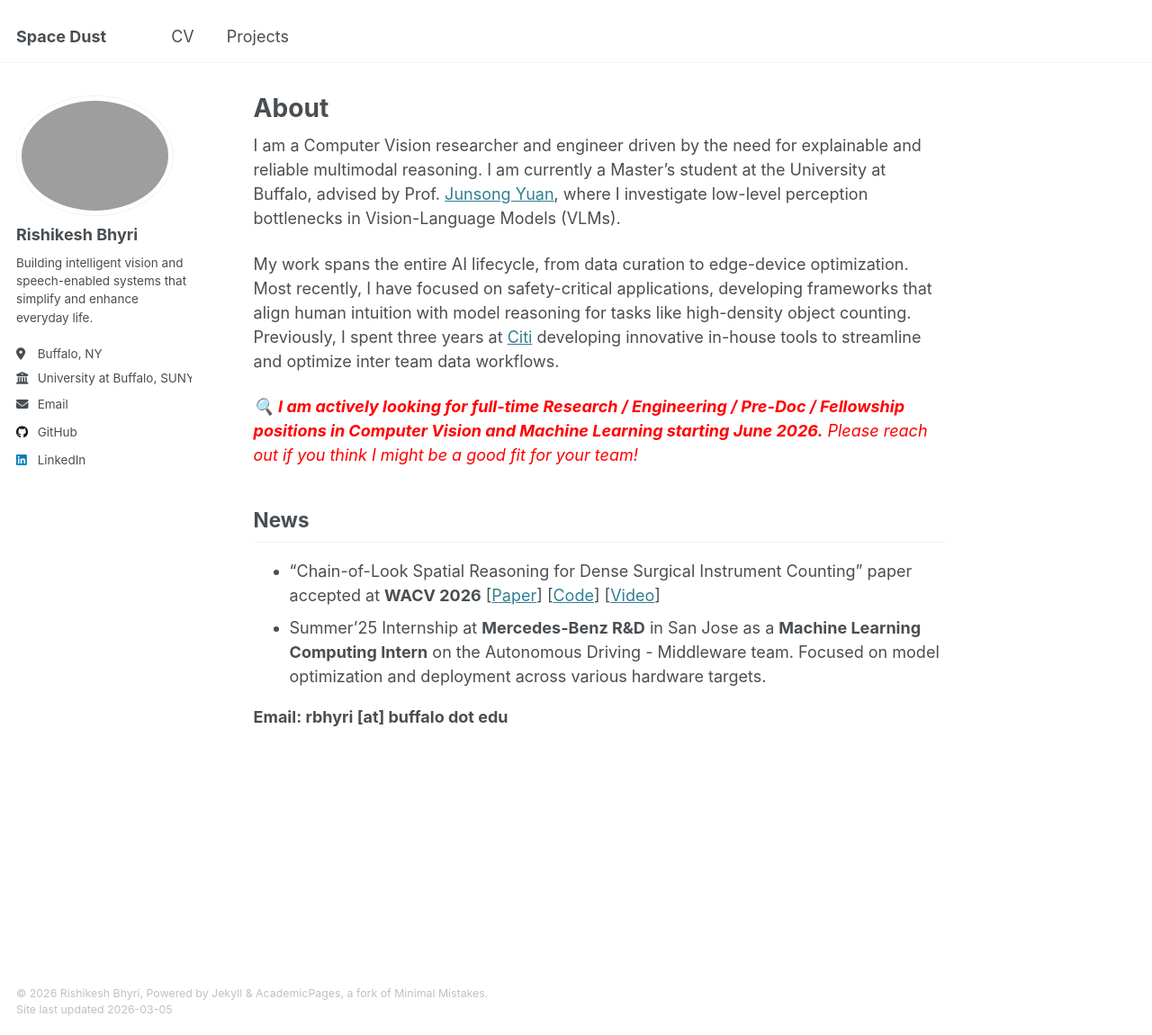
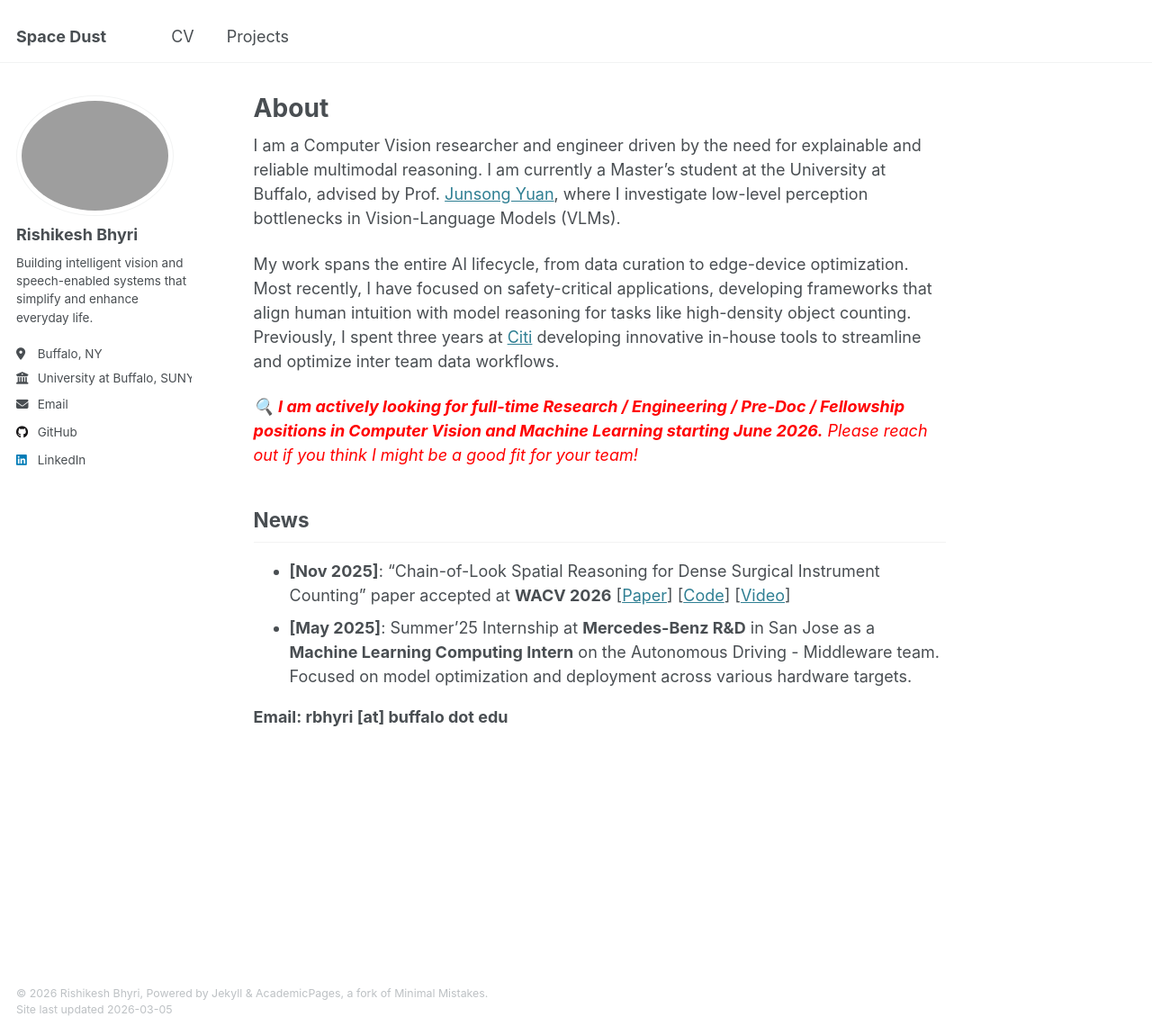
Before and after one commit to rishi1134/rishi1134.github.io, a Jekyll site: the page built from _pages/about.md, in a window 1280 px wide and 1150 px high. Shown: the whole window at 90% size. Built offline with Jekyll 4.4.1, drawn with Linux system fonts in a browser that asks for light colours.

Commit message:
update news

```diff
--- a/_pages/about.md
+++ b/_pages/about.md
@@ -21,8 +21,8 @@ My work spans the entire AI lifecycle, from data curation to edge-device optimiz
 
 ## News
 
-- "Chain-of-Look Spatial Reasoning for Dense Surgical Instrument Counting" paper accepted at **WACV 2026** [[Paper](https://openaccess.thecvf.com/content/WACV2026/html/Bhyri_Chain-of-Look_Spatial_Reasoning_for_Dense_Surgical_Instrument_Counting_WACV_2026_paper.html)] [[Code](https://github.com/rishi1134/CoLSR)] [[Video](https://youtu.be/L23A99SjE4w)]
-- Summer'25 Internship at **Mercedes-Benz R&D** in San Jose as a **Machine Learning Computing Intern** on the Autonomous Driving - Middleware team. Focused on model optimization and deployment across various hardware targets.
+- **[Nov 2025]**: "Chain-of-Look Spatial Reasoning for Dense Surgical Instrument Counting" paper accepted at **WACV 2026** [[Paper](https://openaccess.thecvf.com/content/WACV2026/html/Bhyri_Chain-of-Look_Spatial_Reasoning_for_Dense_Surgical_Instrument_Counting_WACV_2026_paper.html)] [[Code](https://github.com/rishi1134/CoLSR)] [[Video](https://youtu.be/L23A99SjE4w)]
+- **[May 2025]**: Summer'25 Internship at **Mercedes-Benz R&D** in San Jose as a **Machine Learning Computing Intern** on the Autonomous Driving - Middleware team. Focused on model optimization and deployment across various hardware targets.
 
 
 
```
